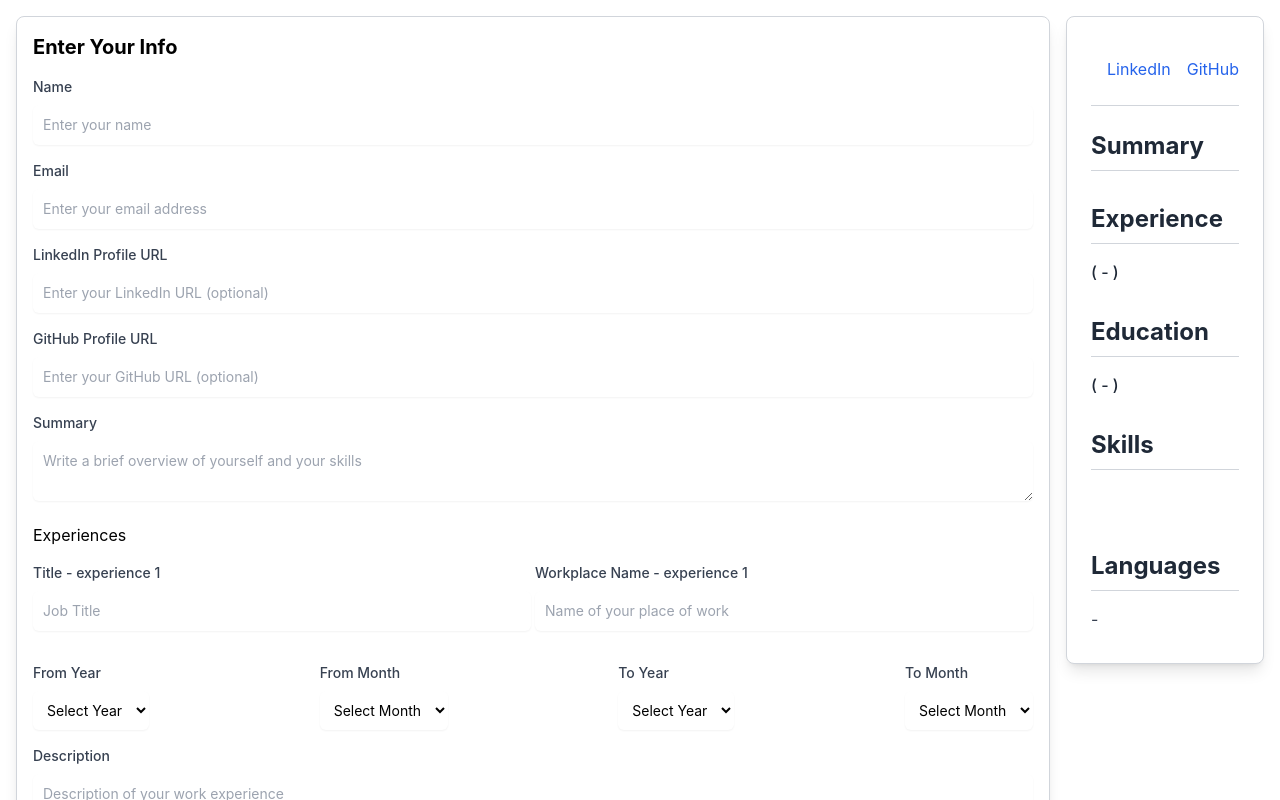
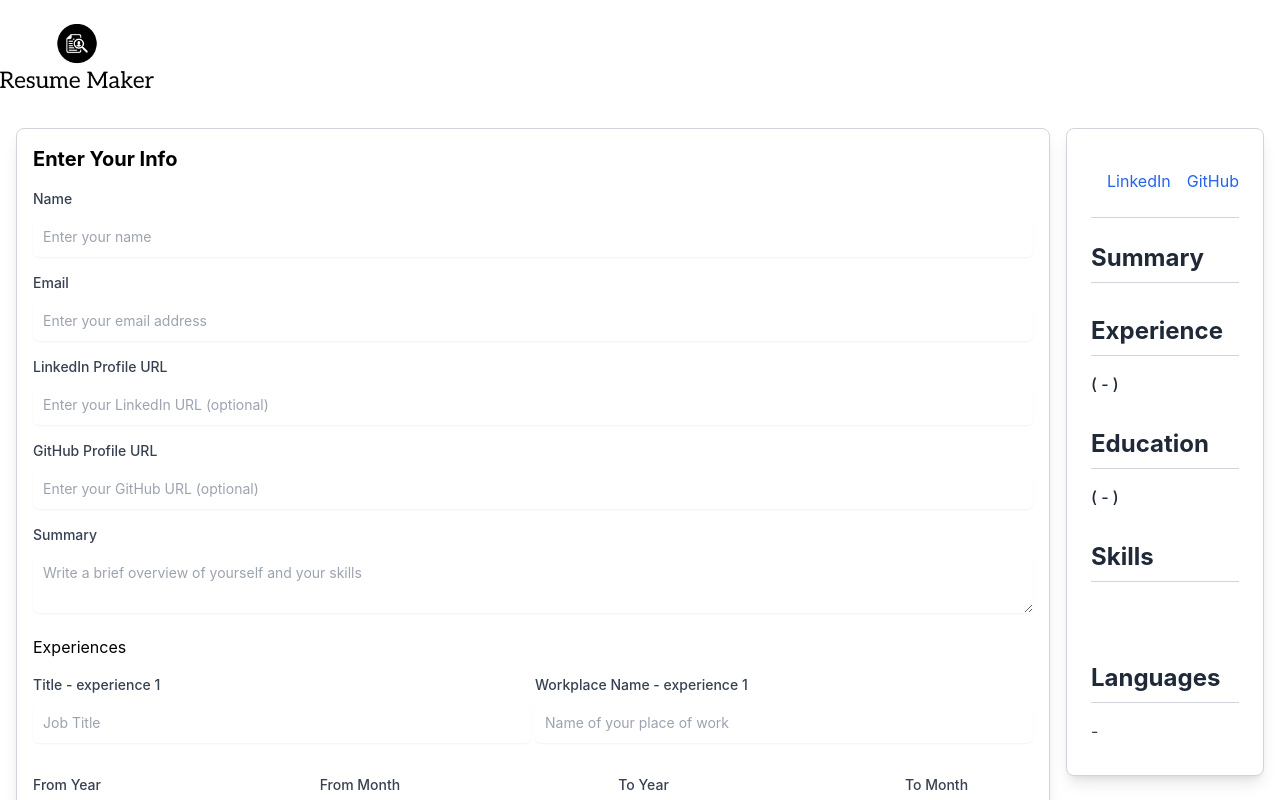
Before and after one commit to barGav1/Yosef, a React (Create React App) app: page /ResumeMaker in a window 1280 px wide. Shown: the top 800 px of the page. Built offline with nearby package versions, Linux system fonts and the light colour scheme.

Commit message:
something

```diff
--- a/src/pages/ResumeMaker.js
+++ b/src/pages/ResumeMaker.js
@@ -1,4 +1,6 @@
 import React, { useState } from "react";
+import resumeIcon from "../Files/Resume_icon.png";
+import { Link } from "react-router-dom";
 
 // InputField component for text inputs
 const InputField = ({ label, name, value, placeholder, onChange }) => (
@@ -435,6 +437,11 @@ const ResumeMaker = () => {
   };
 
   return (
+    <div>
+      <Link to="/" className="-m-1.5 p-1.5">
+        <span className="sr-only">Your Company</span>
+        <img className="h-16 w-auto" src={resumeIcon} alt="" />
+      </Link>
       <div className="mx-auto px-4 py-4 flex flex-row">
         <div className="bg-white p-4 rounded-lg shadow-lg border border-gray-300">
           <h1 className="text-xl font-bold mb-4">Enter Your Info</h1>
@@ -816,6 +823,7 @@ const ResumeMaker = () => {
         </div>
         <div className="flex-grow ml-4">{generateResumePreview()}</div>
       </div>
+    </div>
   );
 };
 
```
Lines whose indentation alone changed are shown as unchanged.
